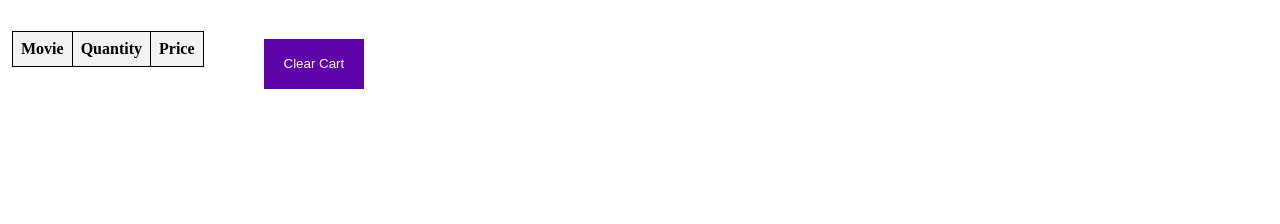
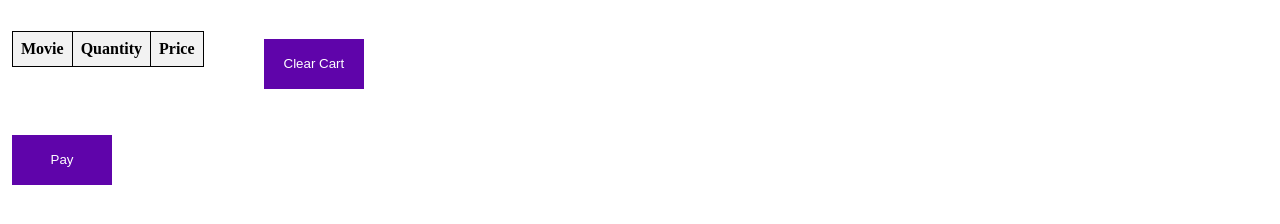
Before and after one commit to ahgonza/Blockbuster-Movies, a plain HTML site: page cart.html in a window 1280 px wide. Shown: the part 166-390 px from the top of the page. Drawn offline with Linux system fonts and the light colour scheme.

Commit message:
pay button

```diff
--- a/cart.html
+++ b/cart.html
@@ -41,6 +41,7 @@
       </div>
       <input type="button" value="Clear Cart" onClick="clearCart();" class="button">
     </div>
+    <input type="button" value="Pay" onClick="pay();" class="button">
     </div>
     <script type=text/javascript src="js/mainScript.js"></script>
     <script src="js/cart.js"></script>
--- a/js/cart.js
+++ b/js/cart.js
@@ -47,5 +47,10 @@ function clearCart() {
     document.getElementById("cart").innerHTML = "";
     document.getElementById("cartInfo").innerHTML = "";
 }
-
+function pay() {
+    alert("You bought $"+cartTotal+" worth of Transformers movies." )
+    localStorage.clear();
+    document.getElementById("cart").innerHTML = "";
+    document.getElementById("cartInfo").innerHTML = "";
+}
 window.addEventListener('load', renderCart);
```
